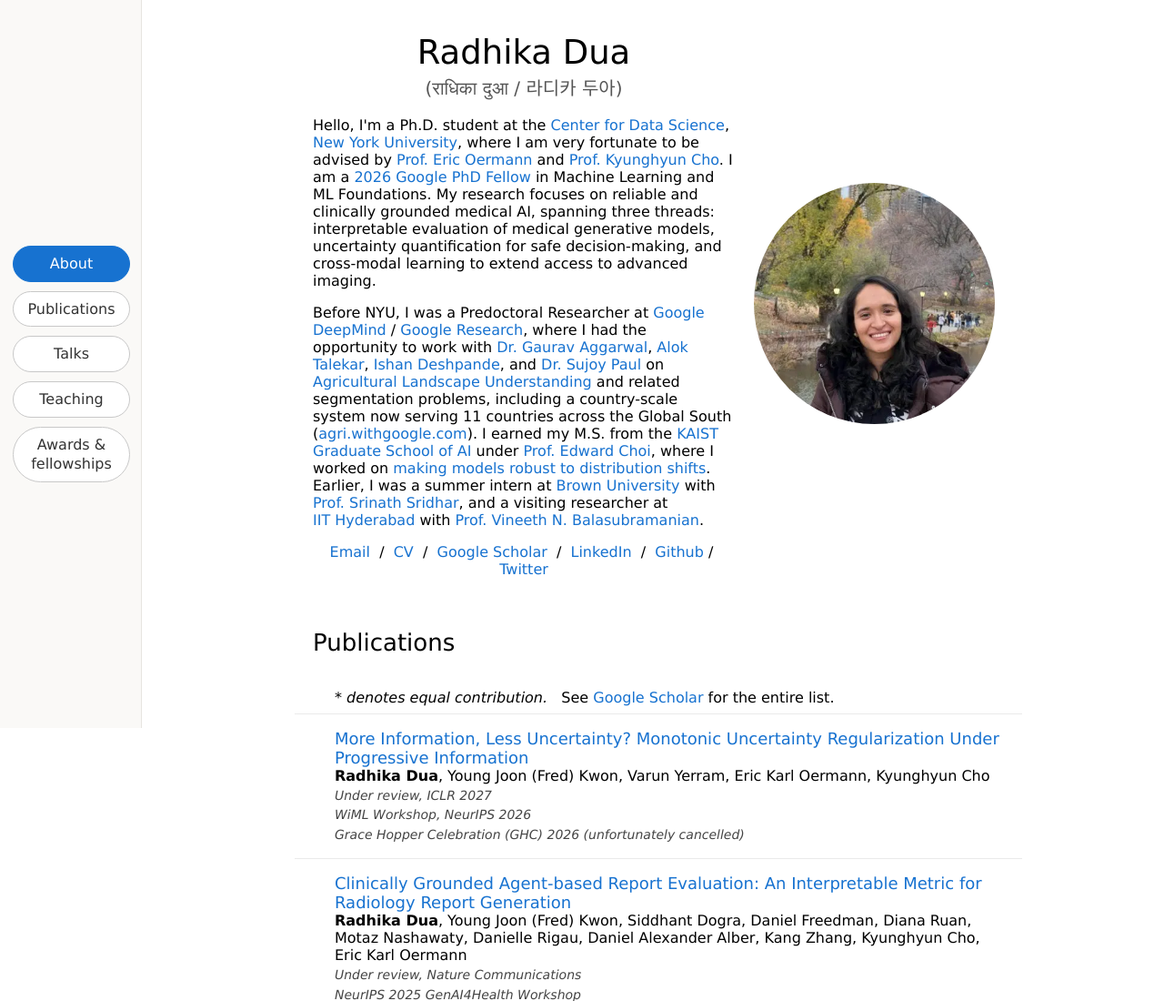
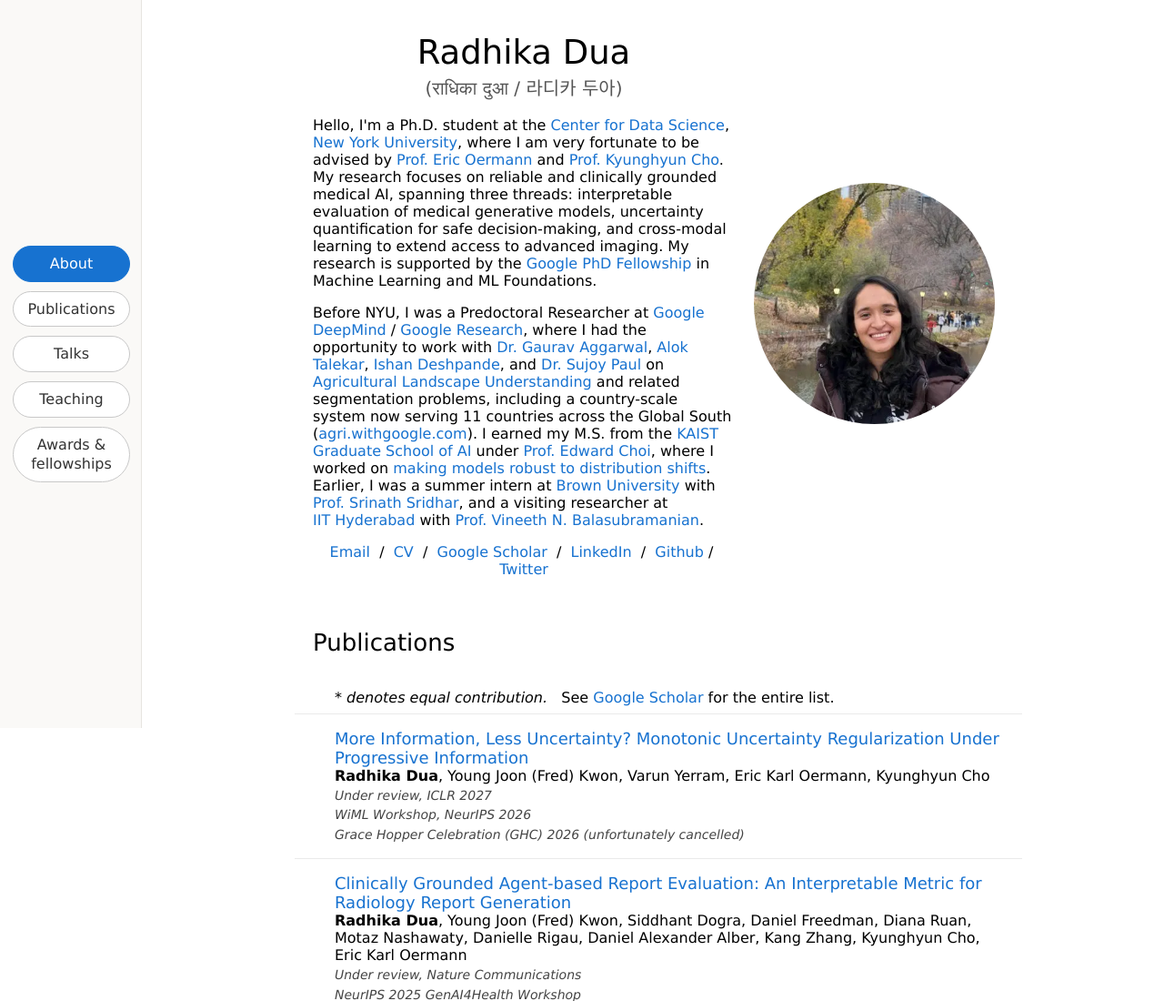
Before and after one commit to Radhikadua123/Radhikadua123.github.io, a plain HTML site: page index.html in a window 1280 px wide. Shown: the top 1100 px of the page at 91% size. Drawn offline with Linux system fonts and the light colour scheme.

Commit message:
Rephrase Google PhD Fellowship mention in bio as research support

```diff
--- a/index.html
+++ b/index.html
@@ -222,7 +222,7 @@
                 <name>Radhika Dua</name>
               </p>
               <p class="name-aliases">(राधिका दुआ / 라디카 두아)</p>
-              <p>Hello, I'm a Ph.D. student at the <a href="https://cds.nyu.edu/">Center for Data Science</a>, <a href="https://www.nyu.edu/">New York University</a>, where I am very fortunate to be advised by <a href="https://med.nyu.edu/faculty/eric-oermann">Prof.&nbsp;Eric Oermann</a> and <a href="https://kyunghyuncho.me/">Prof.&nbsp;Kyunghyun Cho</a>. I am a <a href="https://research.google/programs-and-events/phd-fellowship/recipients/">2026 Google PhD Fellow</a> in Machine Learning and ML Foundations. My research focuses on reliable and clinically grounded medical AI, spanning three threads: interpretable evaluation of medical generative models, uncertainty quantification for safe decision-making, and cross-modal learning to extend access to advanced imaging.</p>
+              <p>Hello, I'm a Ph.D. student at the <a href="https://cds.nyu.edu/">Center for Data Science</a>, <a href="https://www.nyu.edu/">New York University</a>, where I am very fortunate to be advised by <a href="https://med.nyu.edu/faculty/eric-oermann">Prof.&nbsp;Eric Oermann</a> and <a href="https://kyunghyuncho.me/">Prof.&nbsp;Kyunghyun Cho</a>. My research focuses on reliable and clinically grounded medical AI, spanning three threads: interpretable evaluation of medical generative models, uncertainty quantification for safe decision-making, and cross-modal learning to extend access to advanced imaging. My research is supported by the <a href="https://research.google/programs-and-events/phd-fellowship/recipients/">Google PhD Fellowship</a> in Machine Learning and ML Foundations.</p>
               <p>Before NYU, I was a Predoctoral Researcher at <a href="https://www.deepmind.com/">Google DeepMind</a> / <a href="https://research.google/">Google Research</a>, where I had the opportunity to work with <a href="https://in.linkedin.com/in/gauagg">Dr.&nbsp;Gaurav Aggarwal</a>, <a href="https://www.linkedin.com/in/alok-talekar-5b5a961">Alok Talekar</a>, <a href="https://openreview.net/profile?id=%7EIshan_Deshpande1">Ishan Deshpande</a>, and <a href="https://scholar.google.com/citations?user=Iq8BQUYAAAAJ">Dr.&nbsp;Sujoy Paul</a> on <a href="https://arxiv.org/abs/2411.05359">Agricultural Landscape Understanding</a> and related segmentation problems, including a country-scale system now serving 11&nbsp;countries across the Global South (<a href="https://agri.withgoogle.com/">agri.withgoogle.com</a>). I earned my M.S. from the <a href="https://gsai.kaist.ac.kr/">KAIST Graduate School of AI</a> under <a href="https://mp2893.com/">Prof.&nbsp;Edward Choi</a>, where I worked on <a href="https://arxiv.org/abs/2207.13083">making models robust to distribution shifts</a>. Earlier, I was a summer intern at <a href="https://www.brown.edu/">Brown&nbsp;University</a> with <a href="https://cs.brown.edu/people/ssrinath/">Prof.&nbsp;Srinath&nbsp;Sridhar</a>, and a visiting researcher at <a href="https://iith.ac.in/">IIT&nbsp;Hyderabad</a> with <a href="https://iith.ac.in/~vineethnb/">Prof.&nbsp;Vineeth&nbsp;N.&nbsp;Balasubramanian</a>.</p>
               <p style="text-align:center">
                 <a href="mailto:radhikadua@nyu.edu">Email</a> &nbsp/&nbsp
```
